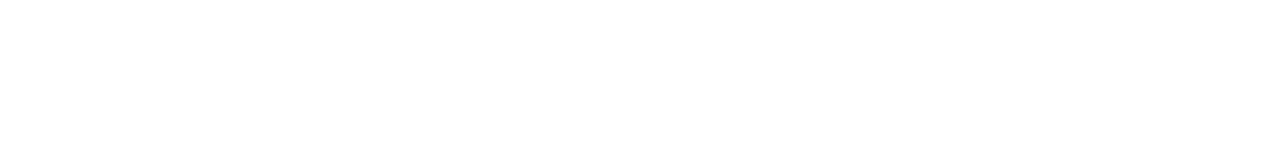
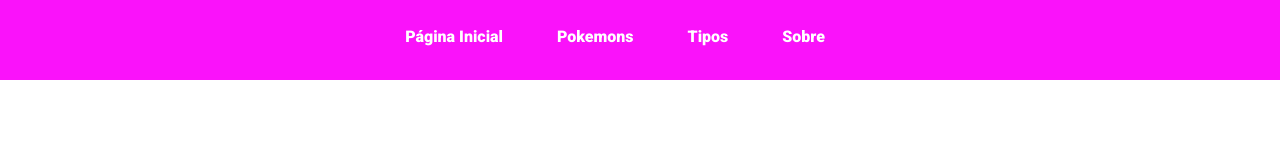
Before and after one commit to ronanzenatti/aula-03-10-revisao, a plain HTML site: page index.html in a window 1280 px wide. Drawn offline with Linux system fonts and the light colour scheme.

Commit message:
Header Pronto

```diff
--- a/index.html
+++ b/index.html
@@ -1,12 +1,89 @@
 <!DOCTYPE html>
 <html>
+
 <head>
     <meta charset="utf-8">
     <title>Minha Página.com</title>
 
-        <style></style>
+    <style>
+        @import url('https://fonts.googleapis.com/css2?family=Roboto:ital,wght@0,100;0,300;0,400;0,500;0,700;0,900;1,100;1,300;1,400;1,500;1,700;1,900&display=swap');
+
+        * {
+            margin: 0;
+            padding: 0;
+            box-sizing: border-box;
+            line-height: 1.5;
+            font-family: "Roboto", sans-serif;
+        }
+
+        header {
+            height: 80px;
+            width: 100%;
+            background: #fa12fa;
+            display: flex;
+            align-items: center;
+            justify-content: center;
+        }
+
+        nav {
+            height: 100%;
+            width: 100%;
+        }
+
+        .menu {
+            list-style: none;
+            text-align: center;
+            height: 90%;
+        }
+
+        .menu li {
+            display: inline-block;
+            margin-right: 50px;
+            height: 100%;
+            padding-top: 25px;
+        }
+
+        .menu li a {
+            color: #fff;
+            text-decoration: none;
+            font-weight: 900;
+            transition: background-color 0.3s;
+        }
+
+        /* Aplica quando o mouse passa pelo item. */
+        .menu li a:hover {
+            background: #fff;
+            color: #fa12fa;
+        }
+    </style>
 </head>
+
 <body>
 
+    <header>
+        <nav>
+            <ul class="menu">
+                <li>
+                    <a href="index.html">Página Inicial</a>
+                </li>
+                <li>
+                    <a href="pokemons/index.html">Pokemons</a>
+                </li>
+                <li>
+                    <a href="tipos/index.html">Tipos</a>
+                </li>
+                <li>
+                    <a href="sobre.html">Sobre</a>
+                </li>
+            </ul>
+        </nav>
+    </header>
+
+    <div class="container">
+
+    </div>
+
+
 </body>
+
 </html>
```
Lines whose indentation alone changed are shown as unchanged.
